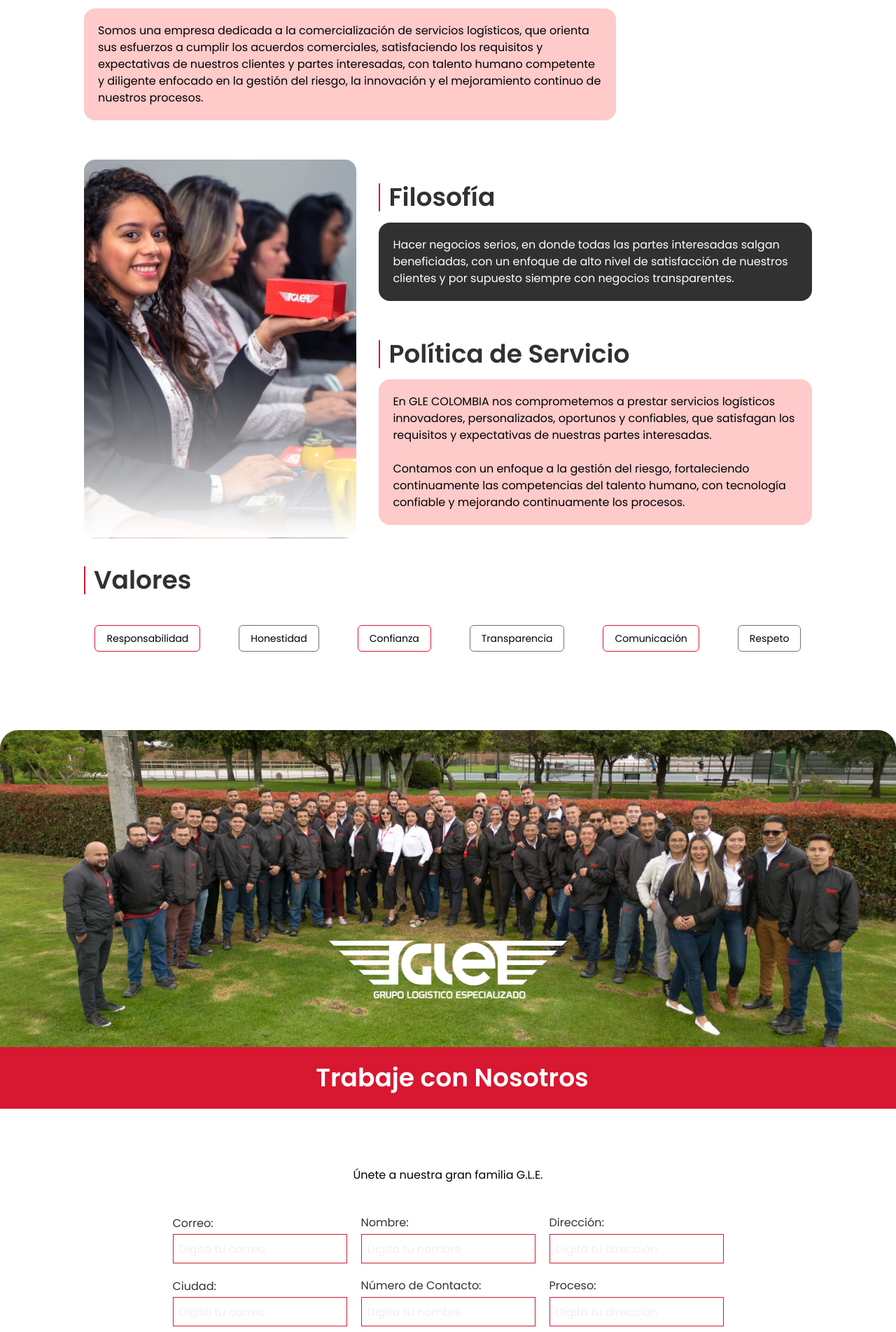
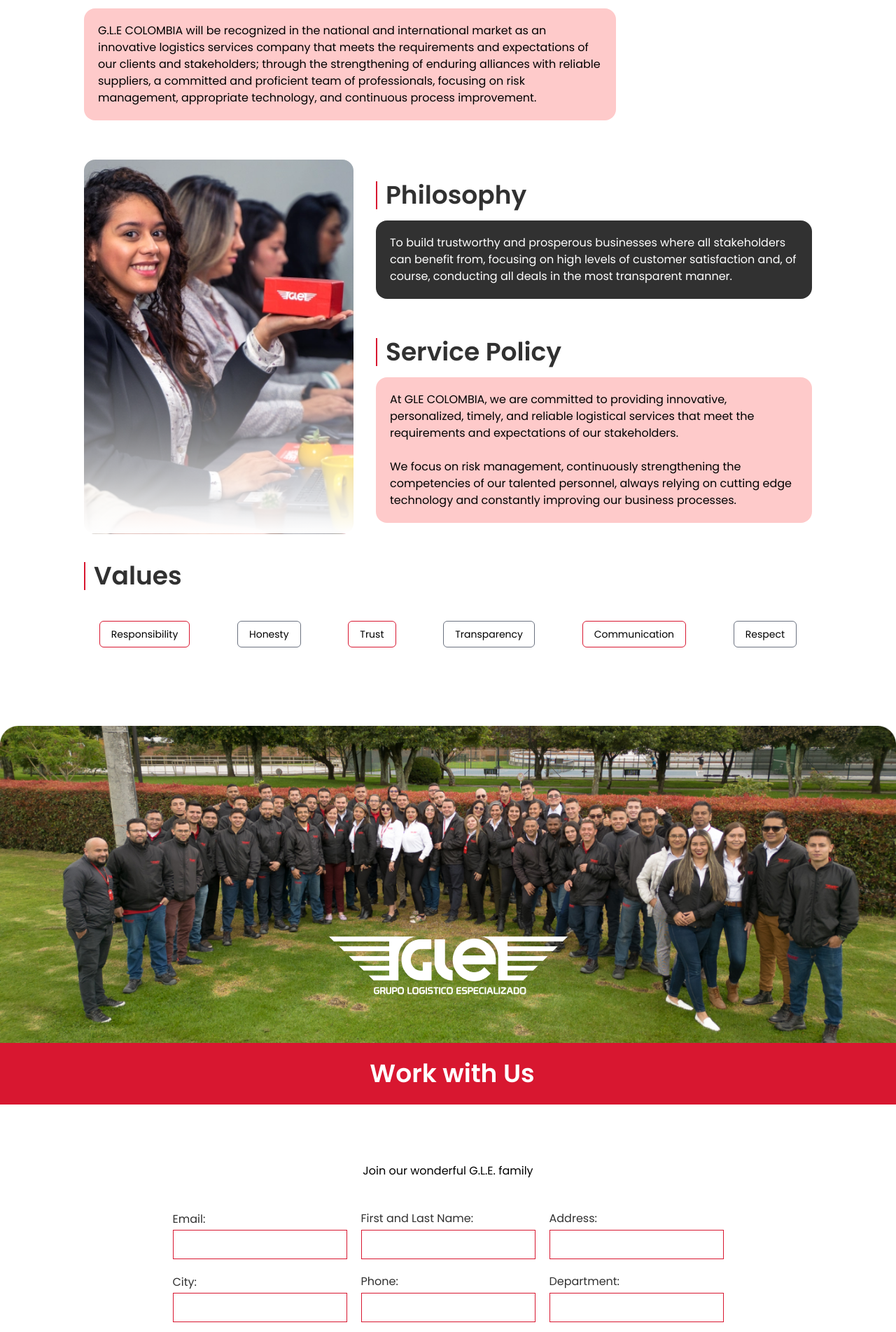
Before and after one commit to Alpacorp/gle, a Next.js app: page /en/nosotros in a window 1280 px wide. Shown: the part 880-2783 px from the top of the page at 70% size. Built offline with nearby package versions, Linux system fonts and the light colour scheme.

Commit message:
feat(Ours): add translate page and fix styles

```diff
--- a/src/app/[lang]/(nosotros)/nosotros/container/Ours.tsx
+++ b/src/app/[lang]/(nosotros)/nosotros/container/Ours.tsx
@@ -52,17 +52,12 @@
         <div className="px-[120px] flex flex-col max-w-[1000px] w-full m-auto ml-0 pt-10 max-[550px]:px-5 max-[380px]:px-[24px]">
           <div className="border-l-[2px] border-main-red my-4">
             <h2 className="ml-3 text-4xl font-poppins font-semibold text-secondary-gray max-[480px]:text-2xl">
-              Visión
+              {pages.about.sections.vision.title}
             </h2>
           </div>
           <div>
             <p className="p-5 font-poppins text-black rounded-2xl bg-red-200">
-              Somos una empresa dedicada a la comercialización de servicios
-              logísticos, que orienta sus esfuerzos a cumplir los acuerdos
-              comerciales, satisfaciendo los requisitos y expectativas de
-              nuestros clientes y partes interesadas, con talento humano
-              competente y diligente enfocado en la gestión del riesgo, la
-              innovación y el mejoramiento continuo de nuestros procesos.
+              {pages.about.sections.vision.description}
             </p>
           </div>
         </div>
@@ -83,35 +78,27 @@
             <div>
               <div className="border-l-[2px] border-main-red my-4">
                 <h2 className="ml-3 text-4xl font-poppins font-semibold text-secondary-gray max-[480px]:text-2xl">
-                  Filosofía
+                  {pages.about.sections.philosophy.title}
                 </h2>
               </div>
               <div>
                 <p className="p-5 font-poppins text-white rounded-2xl bg-secondary-gray">
-                  Hacer negocios serios, en donde todas las partes interesadas
-                  salgan beneficiadas, con un enfoque de alto nivel de
-                  satisfacción de nuestros clientes y por supuesto siempre con
-                  negocios transparentes.
+                  {pages.about.sections.philosophy.description}
                 </p>
               </div>
             </div>
             <div>
               <div className="border-l-[2px] border-main-red my-4">
                 <h2 className="ml-3 text-4xl font-poppins font-semibold text-secondary-gray max-[480px]:text-2xl">
-                  Política de Servicio
+                  {pages.about.sections.policy.title}
                 </h2>
               </div>
               <div>
                 <p className="p-5 font-poppins text-black rounded-2xl bg-red-200">
-                  En GLE COLOMBIA nos comprometemos a prestar servicios
-                  logísticos innovadores, personalizados, oportunos y
-                  confiables, que satisfagan los requisitos y expectativas de
-                  nuestras partes interesadas.
+                  {pages.about.sections.policy.description[1]}
                   <br />
                   <br />
-                  Contamos con un enfoque a la gestión del riesgo, fortaleciendo
-                  continuamente las competencias del talento humano, con
-                  tecnología confiable y mejorando continuamente los procesos.
+                  {pages.about.sections.policy.description[2]}
                 </p>
               </div>
             </div>
@@ -120,12 +107,16 @@
         <div className="px-[120px] mt-10 max-[550px]:px-5">
           <div className="border-l-[2px] border-main-red my-4">
             <h2 className="ml-3 text-4xl font-poppins font-semibold text-secondary-gray">
-              Valores
+              {pages.about.sections.values.title}
             </h2>
           </div>
           <div className="flex flex-wrap justify-around items-center gap-6 mt-11 max-[550px]:justify-start">
-            {dataValues.map(({ id, description }) => (
-              <ValuesText key={id} text={description} index={id} />
+            {dataValues.map(({ id, descriptionEs, descriptionEn }) => (
+              <ValuesText
+                key={id}
+                text={lang === "es" ? descriptionEs : descriptionEn}
+                index={id}
+              />
             ))}
           </div>
         </div>
@@ -142,7 +133,7 @@
             />
             <div className="bg-main-red py-6">
               <h2 className="text-4xl font-poppins font-semibold ml-3 text-white max-[550px]:text-xl">
-                Trabaje con Nosotros
+                {pages.about.sections.work.title}
               </h2>
             </div>
             <Image
@@ -151,28 +142,81 @@
               width={340}
               height={100}
               priority
-              className="relative aspect-auto -top-60 right-0 left-0 m-auto max-[680px]:-top-40 max-[680px]:w-[200px] max-[380px]:-top-32 max-[380px]:w-[150px]"
+              className="relative aspect-auto -top-60 right-0 left-0 m-auto w-auto max-[680px]:-top-40 max-[680px]:w-[200px] max-[380px]:-top-32 max-[380px]:w-[150px]"
             />
           </div>
         </div>
         <div className="flex flex-col flex-wrap justify-center items-center">
-          <h3 className="font-poppins">Únete a nuestra gran familia G.L.E.</h3>
+          <h3 className="font-poppins">
+            {pages.about.sections.work.titleForm}
+          </h3>
           <form className="flex flex-col flex-wrap gap-4 mt-11">
             <div className="flex flex-col flex-wrap gap-5">
-              <div className="flex flex-wrap gap-5">
+              <div className="flex flex-wrap gap-5 justify-center">
                 <div>
                   <label
                     htmlFor="email"
                     className="text-base font-poppins text-secondary-gray leading-none"
                   >
-                    Correo:
+                    {lang === "es" ? "Correo:" : "Email:"}
                   </label>
                   <div className="mt-1">
                     <input
                       id="email"
                       name="email"
                       type="email"
-                      placeholder="Digita tu correo"
+                      className="border border-main-red focus:outline-main-red focus:ring-2 focus:ring-main-red focus:border-transparent p-2 placeholder:font-poppins placeholder-main-gray"
+                    />
+                  </div>
+                </div>
+                <div className="flex flex-col">
+                  <label
+                    htmlFor="name"
+                    className="text-base font-poppins text-secondary-gray"
+                  >
+                    {lang === "es"
+                      ? "Nombre y Apellido:"
+                      : "First and Last Name:"}
+                  </label>
+                  <div className="mt-1">
+                    <input
+                      id="name"
+                      name="name"
+                      type="name"
+                      className="border border-main-red focus:outline-main-red focus:ring-2 focus:ring-main-red focus:border-transparent p-2 placeholder:font-poppins placeholder-light-gray"
+                    />
+                  </div>
+                </div>
+                <div className="flex flex-col">
+                  <label
+                    htmlFor="address"
+                    className="text-base font-poppins text-secondary-gray"
+                  >
+                    {lang === "es" ? "Dirección:" : "Address:"}
+                  </label>
+                  <div className="mt-1">
+                    <input
+                      id="address"
+                      name="address"
+                      type="address"
+                      className="border border-main-red focus:outline-main-red focus:ring-2 focus:ring-main-red focus:border-transparent p-2 placeholder:font-poppins placeholder-light-gray"
+                    />
+                  </div>
+                </div>
+              </div>
+              <div className="flex flex-wrap gap-5 justify-center">
+                <div>
+                  <label
+                    htmlFor="email"
+                    className="text-base font-poppins text-secondary-gray leading-none"
+                  >
+                    {lang === "es" ? "Ciudad:" : "City:"}
+                  </label>
+                  <div className="mt-1">
+                    <input
+                      id="email"
+                      name="email"
+                      type="email"
                       className="border border-main-red focus:outline-main-red focus:ring-2 focus:ring-main-red focus:border-transparent p-2 placeholder:font-poppins placeholder-light-gray"
                     />
                   </div>
@@ -182,14 +226,13 @@
                     htmlFor="name"
                     className="text-base font-poppins text-secondary-gray"
                   >
-                    Nombre:
+                    {lang === "es" ? "Teléfono:" : "Phone:"}
                   </label>
                   <div className="mt-1">
                     <input
                       id="name"
                       name="name"
                       type="name"
-                      placeholder="Digita tu nombre"
                       className="border border-main-red focus:outline-main-red focus:ring-2 focus:ring-main-red focus:border-transparent p-2 placeholder:font-poppins placeholder-light-gray"
                     />
                   </div>
@@ -199,67 +242,13 @@
                     htmlFor="address"
                     className="text-base font-poppins text-secondary-gray"
                   >
-                    Dirección:
+                    {lang === "es" ? "Proceso:" : "Department:"}
                   </label>
                   <div className="mt-1">
                     <input
                       id="address"
                       name="address"
                       type="address"
-                      placeholder="Digita tu dirección"
-                      className="border border-main-red focus:outline-main-red focus:ring-2 focus:ring-main-red focus:border-transparent p-2 placeholder:font-poppins placeholder-light-gray"
-                    />
-                  </div>
-                </div>
-              </div>
-              <div className="flex flex-wrap gap-5">
-                <div>
-                  <label
-                    htmlFor="email"
-                    className="text-base font-poppins text-secondary-gray leading-none"
-                  >
-                    Ciudad:
-                  </label>
-                  <div className="mt-1">
-                    <input
-                      id="email"
-                      name="email"
-                      type="email"
-                      placeholder="Digita tu correo"
-                      className="border border-main-red focus:outline-main-red focus:ring-2 focus:ring-main-red focus:border-transparent p-2 placeholder:font-poppins placeholder-light-gray"
-                    />
-                  </div>
-                </div>
-                <div className="flex flex-col">
-                  <label
-                    htmlFor="name"
-                    className="text-base font-poppins text-secondary-gray"
-                  >
-                    Número de Contacto:
-                  </label>
-                  <div className="mt-1">
-                    <input
-                      id="name"
-                      name="name"
-                      type="name"
-                      placeholder="Digita tu nombre"
-                      className="border border-main-red focus:outline-main-red focus:ring-2 focus:ring-main-red focus:border-transparent p-2 placeholder:font-poppins placeholder-light-gray"
-                    />
-                  </div>
-                </div>
-                <div className="flex flex-col">
-                  <label
-                    htmlFor="address"
-                    className="text-base font-poppins text-secondary-gray"
-                  >
-                    Proceso:
-                  </label>
-                  <div className="mt-1">
-                    <input
-                      id="address"
-                      name="address"
-                      type="address"
-                      placeholder="Digita tu dirección"
                       className="border border-main-red focus:outline-main-red focus:ring-2 focus:ring-main-red focus:border-transparent p-2 placeholder:font-poppins placeholder-light-gray"
                     />
                   </div>
@@ -272,7 +261,7 @@
               "
               >
                 <ArrowCta className="h-6 w-6 -rotate-90" stroke="#D81730" />
-                Enviar
+                {lang === "es" ? "Enviar" : "Send"}
               </button>
             </div>
           </form>
--- a/src/app/[lang]/(nosotros)/nosotros/data/dataValues.json
+++ b/src/app/[lang]/(nosotros)/nosotros/data/dataValues.json
@@ -1,32 +1,38 @@
 [
   {
     "id": 1,
-    "description": "Responsabilidad",
+    "descriptionEs": "Responsabilidad",
+    "descriptionEn": "Responsibility",
     "color": "gray"
   },
   {
     "id": 2,
-    "description": "Honestidad",
+    "descriptionEs": "Honestidad",
+    "descriptionEn": "Honesty",
     "color": "gray"
   },
   {
     "id": 3,
-    "description": "Confianza",
+    "descriptionEs": "Confianza",
+    "descriptionEn": "Trust",
     "color": "gray"
   },
   {
     "id": 4,
-    "description": "Transparencia",
+    "descriptionEs": "Transparencia",
+    "descriptionEn": "Transparency",
     "color": "gray"
   },
   {
     "id": 5,
-    "description": "Comunicación",
+    "descriptionEs": "Comunicación",
+    "descriptionEn": "Communication",
     "color": "gray"
   },
   {
     "id": 6,
-    "description": "Respeto",
+    "descriptionEs": "Respeto",
+    "descriptionEn": "Respect",
     "color": "gray"
   }
 ]
--- a/src/app/ui/components/HeroPages/index.tsx
+++ b/src/app/ui/components/HeroPages/index.tsx
@@ -37,7 +37,7 @@
         className="object-contain w-full h-full aspect-auto min-[401px]:hidden"
       />
       <div className="absolute z-10 inset-0 bottom-0 top-0 bg-gradient-to-t from-main-red to-transparent bg-[length:100%_50%] bg-[center_bottom] bg-no-repeat" />
-      <div className="absolute z-10 bottom-0 right-0 left-0 flex flex-col justify-center items-center text-white">
+      <div className="absolute z-10 bottom-0 right-0 left-0 flex flex-col justify-center items-center text-white max-[400px]:bottom-24">
         {iconPath && <Image src={iconPath} alt="Icon" width={50} height={50} />}
         <h1 className="text-[40px] font-semibold max-[680px]:text-3xl">
           {pageTitle}
--- a/src/dictionaries/en.json
+++ b/src/dictionaries/en.json
@@ -19,6 +19,36 @@
         "mision": {
           "title": "Mission",
           "description": "We are a company committed to the marketing of high-quality logistical services, directing our efforts to fulfill commercial agreements, meeting the requirements and expectations of our clients and stakeholders, relying on our team of skillful and diligent  professionals which focus on risk management, innovation, and continuous improvement of our processes."
+        },
+        "vision": {
+          "title": "Vision",
+          "description": "G.L.E COLOMBIA will be recognized in the national and international market as an innovative logistics services company that meets the requirements and expectations of our clients and stakeholders; through the strengthening of enduring alliances with reliable suppliers, a committed and proficient team of professionals, focusing on risk  management, appropriate technology, and continuous process improvement."
+        },
+        "philosophy": {
+          "title": "Philosophy",
+          "description": "To build trustworthy and prosperous businesses where all stakeholders can benefit from, focusing on high levels of customer satisfaction and, of course, conducting all deals in the most transparent manner."
+        },
+        "policy": {
+          "title": "Service Policy",
+          "description": {
+            "1": "At GLE COLOMBIA, we are committed to providing innovative, personalized, timely, and reliable logistical services that meet the requirements and expectations of our stakeholders.",
+            "2": "We focus on risk management, continuously strengthening the competencies of our talented personnel, always relying on cutting edge technology and constantly improving our business processes."
+          }
+        },
+        "values": {
+          "title": "Values",
+          "description": {
+            "1": "Responsibility",
+            "2": "Honesty",
+            "3": "Transparency",
+            "4": "Trust",
+            "5": "Communication",
+            "6": "Respect"
+          }
+        },
+        "work": {
+          "title": "Work with Us",
+          "titleForm": "Join our wonderful G.L.E. family"
         }
       }
     },
--- a/src/dictionaries/es.json
+++ b/src/dictionaries/es.json
@@ -23,6 +23,36 @@
         "mision": {
           "title": "Misión",
           "description": "Somos una empresa dedicada a la comercialización de servicios logísticos, que orienta sus esfuerzos a cumplir los acuerdos comerciales, satisfaciendo los requisitos y expectativas de nuestros clientes y partes interesadas, con talento humano competente y diligente enfocado en la gestión del riesgo, la innovación y el mejoramiento continuo de nuestros procesos."
+        },
+        "vision": {
+          "title": "Visión",
+          "description": "G.L.E COLOMBIA será reconocida en el mercado nacional e internacional como una empresa de servicios logísticos innovadores, que satisface los requisitos y las expectativas de nuestros clientes y partes interesadas; a través del fortalecimiento de alianzas perdurables con proveedores confiables, talento humano comprometido y competente, con enfoque en la gestión del riesgo, tecnología adecuada y mejoramiento continuo de los procesos."
+        },
+        "philosophy": {
+          "title": "Filosofía",
+          "description": "Hacer negocios serios, en donde todas las partes interesadas salgan beneficiadas, con un enfoque de alto nivel de satisfacción de nuestros clientes y por supuesto siempre con negocios transparentes."
+        },
+        "policy": {
+          "title": "Política de Servicio",
+          "description": {
+            "1": "En GLE COLOMBIA nos comprometemos a prestar servicios logísticos innovadores, personalizados, oportunos y confiables, que satisfagan los requisitos y expectativas de nuestras partes interesadas.",
+            "2": "Contamos con un enfoque a la gestión del riesgo, fortaleciendo continuamente las competencias del talento humano, con tecnología confiable y mejorando continuamente los procesos."
+          }
+        },
+        "values": {
+          "title": "Valores",
+          "description": {
+            "1": "Responsabilidad",
+            "2": "Honestidad",
+            "3": "Confianza",
+            "4": "Transparencia",
+            "5": "Comunicación",
+            "6": "Respeto"
+          }
+        },
+        "work": {
+          "title": "Trabaje con Nosotros",
+          "titleForm": "Únete a nuestra gran familia G.L.E."
         }
       }
     },
```
